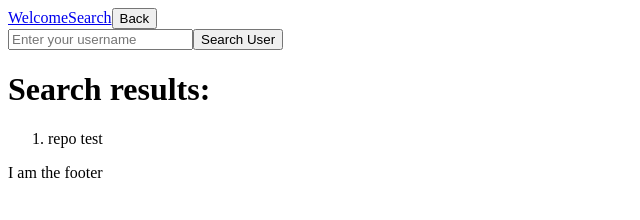
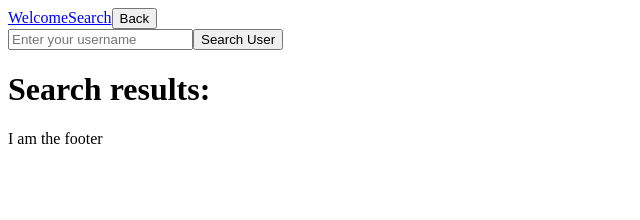
Before and after one commit to kail0n/GithubRepoPage, a React app: page /search in a window 1280 px wide. Shown: the top 220 px of the page, without its empty margins (0-640 px from the left). Built offline with nearby package versions, Linux system fonts and the light colour scheme.

Commit message:
add RepoResult to SearchForm and set pros in reporesult to render repos list

```diff
--- a/src/components/RepoResults/index.js
+++ b/src/components/RepoResults/index.js
@@ -1,13 +1,14 @@
 import React, {Component} from 'react';
-// import SearchForm from './SearchForm';
+
 
 export default class RepoResults extends Component{
+
     render(){
+        console.log(this.props.repos)
         return(
         <>
             <h1>Search results:</h1>
-            <ol>
-                <li>repo test</li>
+            <ol>{this.props.repos.map((repo)=> <li key={repo.id}>{repo.name}</li>)}
             </ol>
         </>
         );
--- a/src/components/SearchForm/index.js
+++ b/src/components/SearchForm/index.js
@@ -1,24 +1,12 @@
 import React, { Component } from 'react';
-// import { fetchUserProfile } from '../../actions/searchAction.js';
+import { RepoResults } from '..';
+
 
 class SearchForm extends Component {
     state = {
         username:"",
         userRepos: []
         }
-
-    // handleSubmit = e => {
-    //     e.preventDefault();
-    //     const inputValue = this.state.username;
-    //      async const try {
-    //         const resp = await fetch(`https://api.github.com/users/${inputValue}/repos`);
-    //         const data = await resp.json();
-    //         // if (data.status === 404) { throw Error(err.message) }
-    //         console.log("this is: ", data)
-    //         this.setState({ userRepos : data });
-    //     } catch(err) {
-    //         throw new Error(err.message)
-    //     }
 
         handleSubmit = e => {
             e.preventDefault();
@@ -46,7 +34,7 @@ class SearchForm extends Component {
                     <input id="textInput" type="text" placeholder="Enter your username" value={this.username} onChange={this.handleInputChange}></input>
                     <input type="submit" value="Search User"></input>
                 </form>
-                {/* <div> {this.state.userRepos}</div> */}
+                <RepoResults repos={this.state.userRepos} />
             </>
         )
     }
@@ -55,4 +43,5 @@ class SearchForm extends Component {
 
 
 
+
 export default (SearchForm)
--- a/src/pages/Search/index.js
+++ b/src/pages/Search/index.js
@@ -6,7 +6,6 @@ function Search() {
     return (
         <div id="Search">
             < SearchForm />
-            < RepoResults />
         </div>
     )
 }
```
